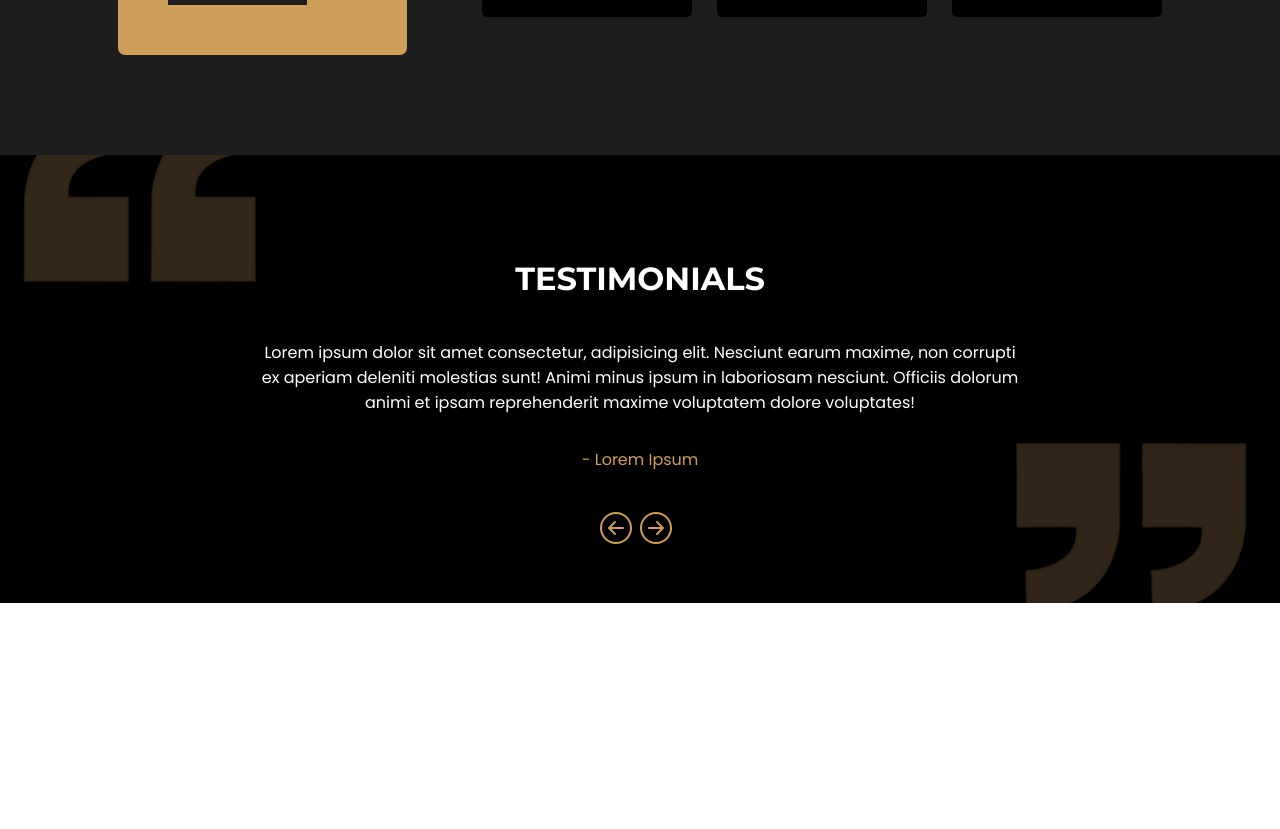
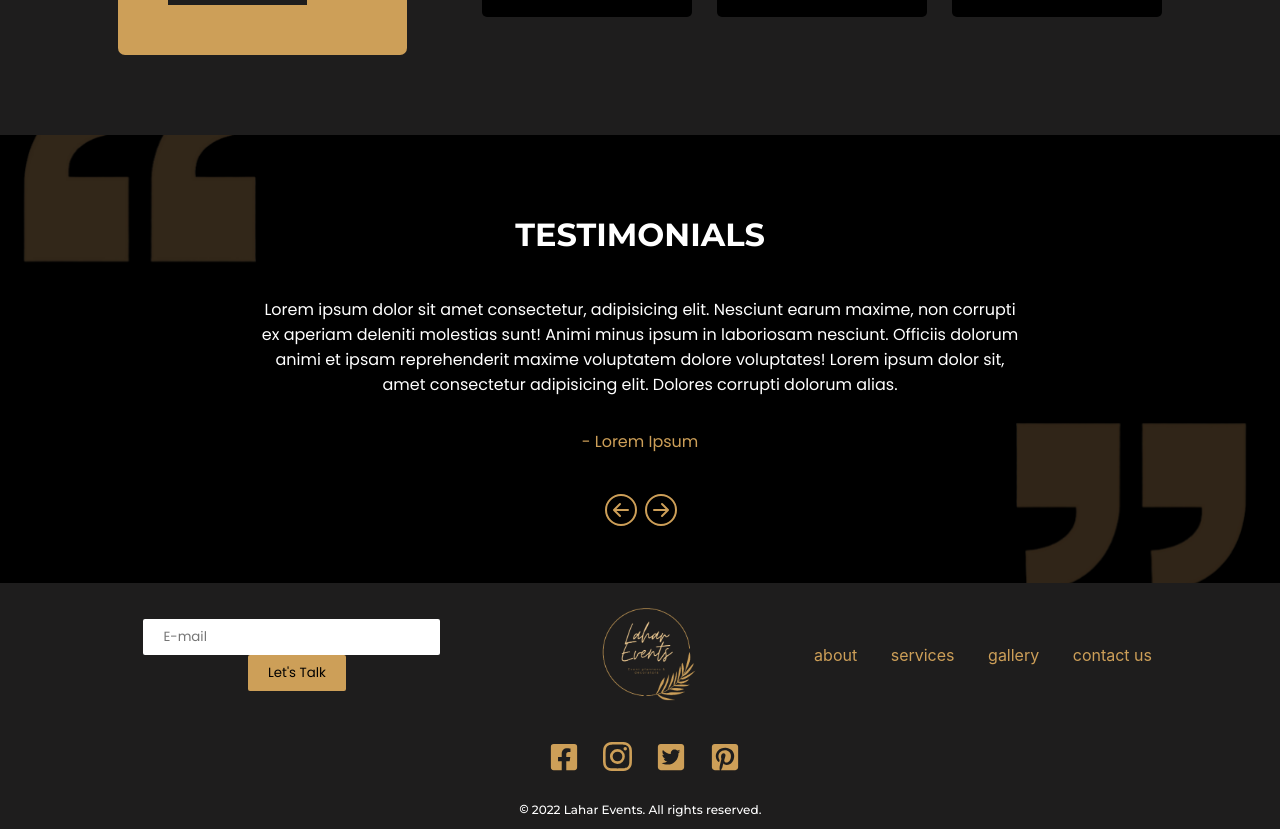
Before and after one commit to JatinBisht2308/Task1-Koders, a React (Create React App) app: page / in a window 1280 px wide. Shown: the part 800-1629 px from the top of the page. Before the commit the page ends 1403 px from the top, so only its background shows below. Built offline with nearby package versions, Linux system fonts and the light colour scheme.

Commit message:
Footer added

```diff
--- a/src/App.js
+++ b/src/App.js
@@ -4,6 +4,7 @@ import Navbar from './components/Navbar/Navbar';
 import LandingScreen from './components/LandingScreen/LandingScreen';
 import Categories from './components/Categories/Categories';
 import Testimonial from './components/Testimonial/Testimonial';
+import Footer from './components/Footer/Footer'
 function App() {
   return (
     <div className="App">
@@ -11,6 +12,7 @@ function App() {
       <LandingScreen />
       <Categories />
       <Testimonial />
+      <Footer />
     </div>
   );
 }
--- a/src/components/CategoryCard/CategoryCard.css
+++ b/src/components/CategoryCard/CategoryCard.css
@@ -12,10 +12,12 @@
   padding: 1px;
   transition: transform 500ms ease;
   width: 13rem;
+  cursor: pointer;
 }
 
 .CategoryCard_container:hover{
   transform: scale(1.15);
+  color: #CD9F58;
 }
 .CategoryCard_container img {
   width: 100%;
--- /dev/null
+++ b/src/components/Footer/Footer.css
@@ -0,0 +1,78 @@
+@import url('https://fonts.googleapis.com/css2?family=Montserrat:wght@300;500;700&display=swap');
+
+.Footer_container{
+    display: flex;
+    flex-direction: column;
+    justify-content: center;
+    align-items: center;
+}
+.container1{
+    display: flex;
+    justify-content: space-between;
+    align-items: center;
+    width: 80%;
+}
+
+.container1 div {
+    width: 33%;
+}
+
+.right-foot{
+    display: flex;
+    align-items: center;
+    justify-content: space-between;
+}
+.right-foot > a{
+    text-decoration: none;
+    color: #CD9F58;
+}
+a:hover{
+    color: white;
+    transition: all 0.3s ease-in-out;
+}
+.center-logo{
+    /* padding-left: 20px; */
+    margin-left:10px;
+}
+.container2{
+    display: flex;
+    justify-content: space-between;
+    width: 15%;
+    margin-top: 15px;
+    margin-left: 9px;
+}
+#copyright{
+    color: white;
+    margin-top:30px;
+    font-family: 'Montserrat', sans-serif;
+    font-size: 12px;
+}
+.left-foot button {
+    border: none;
+    border-radius:2px;
+    background-color: #CD9F58;
+    padding: 8px 20px;
+    color:black;
+    font-family: 'Poppins', sans-serif;
+    cursor: pointer;
+    transition: all ease-in 0.2s;
+    /* margin-top: 30px; */
+}
+
+.left-foot button:hover {
+    background-color:  black;
+    color: #CD9F58;
+}
+.enter-email{
+    border: none;
+    border-radius:2px;
+    padding: 8px 20px;
+    color:black;
+    font-family: 'Poppins', sans-serif;
+    cursor: horizontal-text;
+    /* margin-top: 30px; */
+    margin-right:10px;
+}
+.enter-email:hover{
+    border:none;
+}
--- /dev/null
+++ b/src/components/Footer/Footer.jsx
@@ -0,0 +1,43 @@
+import React from "react";
+import "./Footer.css";
+import logo from "../../logo.png";
+import { FaFacebookSquare, FaTwitterSquare,FaPinterestSquare } from 'react-icons/fa';
+import { BsInstagram } from 'react-icons/bs'
+import {BiCopyright} from 'react-icons/bi'
+
+
+function Footer() {
+  return (
+    <div className="Footer">
+      <div className="Footer_container">
+        <div className="container1">
+        <div className="left-foot">
+          <input type="email" name="email" placeholder="E-mail" className="enter-email" />
+          <button>Let's Talk</button>
+        </div>
+        <div className="center-logo">
+          <img src={logo} alt="logo" />
+        </div>
+        <div className="right-foot">
+          <a href="">about</a>
+          <a href="">services</a>
+          <a href="">gallery</a>
+          <a href="">contact us</a>
+        </div>
+        </div>
+        <div className="container2">
+          {/* for icons */}
+          <FaFacebookSquare style={{color: '#CD9F58', fontSize: '30px'}}/>
+          <BsInstagram style={{color: '#CD9F58', fontSize: '29px'}}/>
+          <FaTwitterSquare style={{color: '#CD9F58', fontSize: '30px'}}/>
+          <FaPinterestSquare style={{color: '#CD9F58', fontSize: '30px'}}/>
+        </div>
+        <p id="copyright">
+        <BiCopyright style={{color: 'white', fontSize: '10px'}}/> 2022 Lahar Events. All rights reserved.
+        </p>
+        </div>
+      </div>
+  );
+}
+
+export default Footer;
--- a/src/components/Testimonial/Testimonial.css
+++ b/src/components/Testimonial/Testimonial.css
@@ -5,7 +5,7 @@
 
 .Testimonial_container {
   background-image:url("../../images/quote-bg.png");
-  margin-top: 100px;
+  margin-top: 80px;
   background-repeat:no-repeat;
   background-size: cover;
   height: 28rem;
@@ -23,7 +23,7 @@ h2,
 h2 {
   font-family: "Montserrat", sans-serif;
   font-size: 32px;
-  margin-top: 50px;
+  margin-top: 28px;
 }
 
 .desc {
@@ -38,3 +38,6 @@ h2 {
   margin-right: 8px;
   margin-top: 1.5em;
 }
+.button{
+  margin-left: 10px;
+}
--- a/src/components/Testimonial/Testimonial.jsx
+++ b/src/components/Testimonial/Testimonial.jsx
@@ -17,7 +17,7 @@ function Testimonial() {
             Lorem ipsum dolor sit amet consectetur, adipisicing elit. Nesciunt
             earum maxime, non corrupti ex aperiam deleniti molestias sunt! Animi
             minus ipsum in laboriosam nesciunt. Officiis dolorum animi et ipsam
-            reprehenderit maxime voluptatem dolore voluptates!
+            reprehenderit maxime voluptatem dolore voluptates! Lorem ipsum dolor sit, amet consectetur adipisicing elit. Dolores corrupti dolorum alias.
           </p>
           <p className="user">- Lorem Ipsum</p>
           <div className="button">
```
